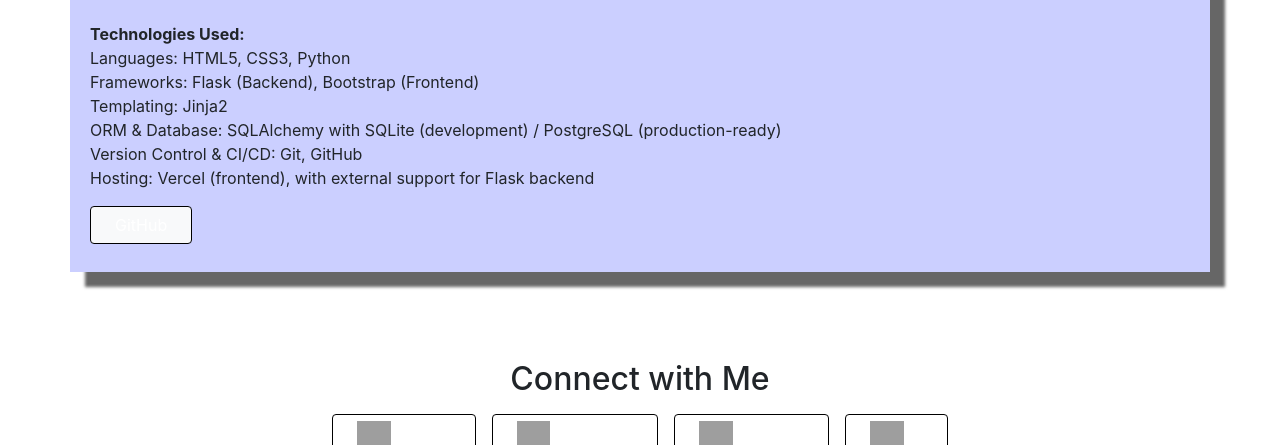
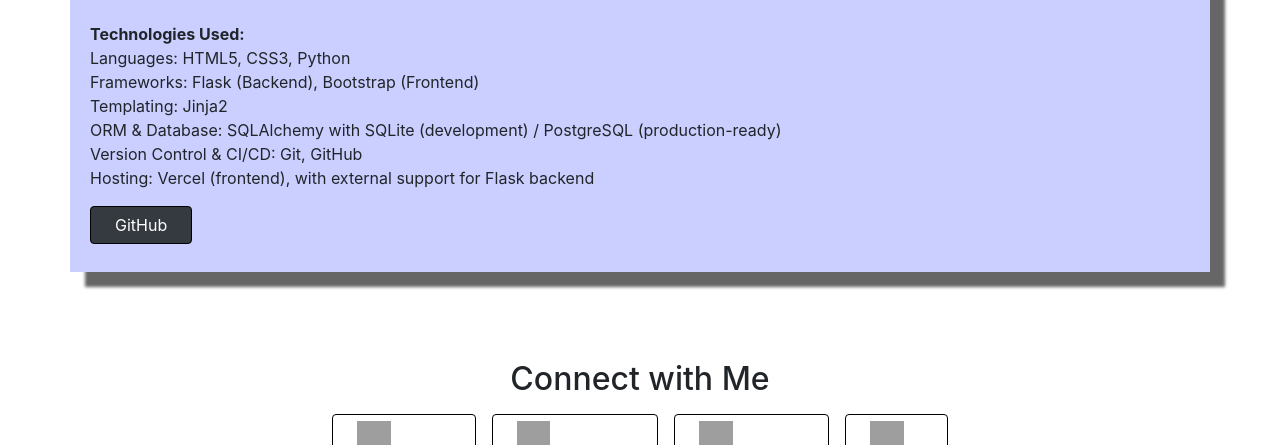
Before and after one commit to maazsiddiqui79/To-Do-List-Web-Application, a Flask app: page /Profile in a window 1280 px wide. Shown: the part 1759-2204 px from the top of the page. Run offline with Flask 3, Linux system fonts and the light colour scheme; some libraries are stand-ins or nearby versions; grey boxes are pictures that could not be loaded.

Commit message:
Update connect.html

```diff
--- a/api/templates/connect.html
+++ b/api/templates/connect.html
@@ -89,7 +89,7 @@ Hosting: Vercel (frontend), with external support for Flask backend
     <a
       href="https://github.com/maazsiddiqui79/100-Days-Python-Project"
       target="_blank"
-      ><button type="button" class="btn btn-light px-4 d-flex mr-2 mb-2">
+      ><button type="button" class="btn btn-dark px-4 d-flex mr-2 mb-2">
         GitHub
       </button></a
     >
@@ -106,7 +106,7 @@ Hosting: Vercel (frontend), with external support for Flask backend
       class="m-2"
     >
       <button
-        class="btn btn-dark btn-outline-light px-4 d-flex align-items-center"
+        class="btn btn-dark btn-outline-dark px-4 d-flex align-items-center"
       >
         <img
           src="https://upload.wikimedia.org/wikipedia/commons/9/91/Octicons-mark-github.svg"
@@ -123,7 +123,7 @@ Hosting: Vercel (frontend), with external support for Flask backend
       class="m-2"
     >
       <button
-        class="btn btn-dark btn-outline-light px-4 d-flex align-items-center"
+        class="btn btn-dark btn-outline-dark px-4 d-flex align-items-center"
       >
         <img
           src="https://cdn-icons-png.flaticon.com/512/2111/2111463.png"
@@ -140,7 +140,7 @@ Hosting: Vercel (frontend), with external support for Flask backend
       class="m-2"
     >
       <button
-        class="btn btn-dark btn-outline-light px-4 d-flex align-items-center"
+        class="btn btn-dark btn-outline-dark px-4 d-flex align-items-center"
       >
         <img
           src="https://cdn-icons-png.flaticon.com/512/145/145807.png"
```
